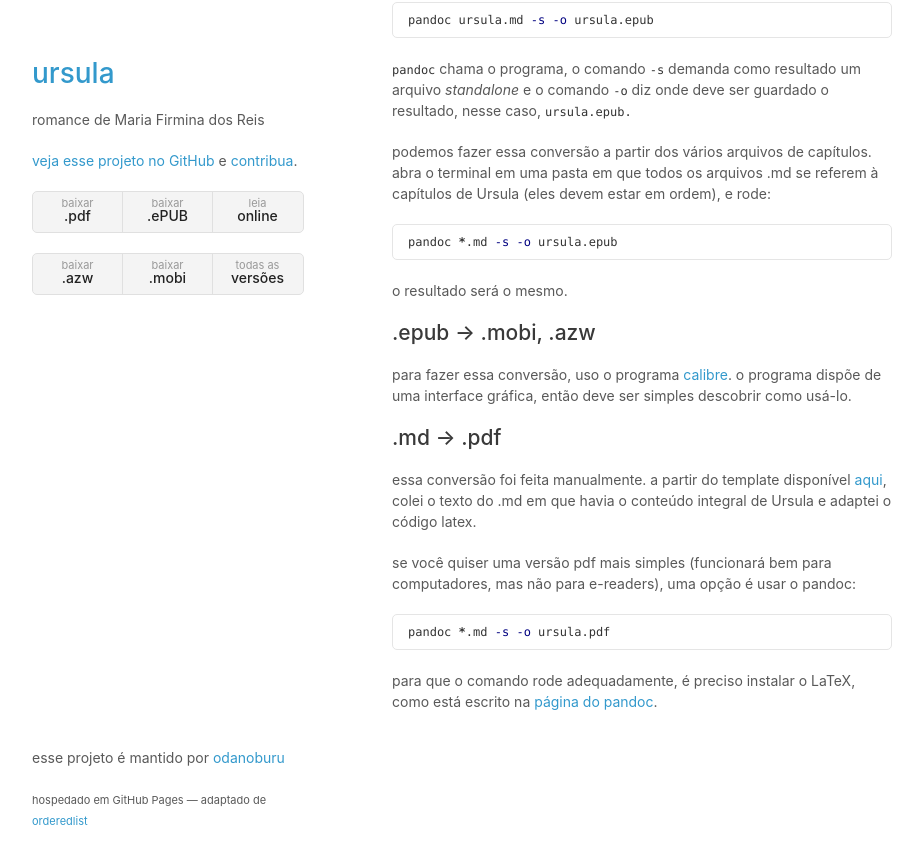
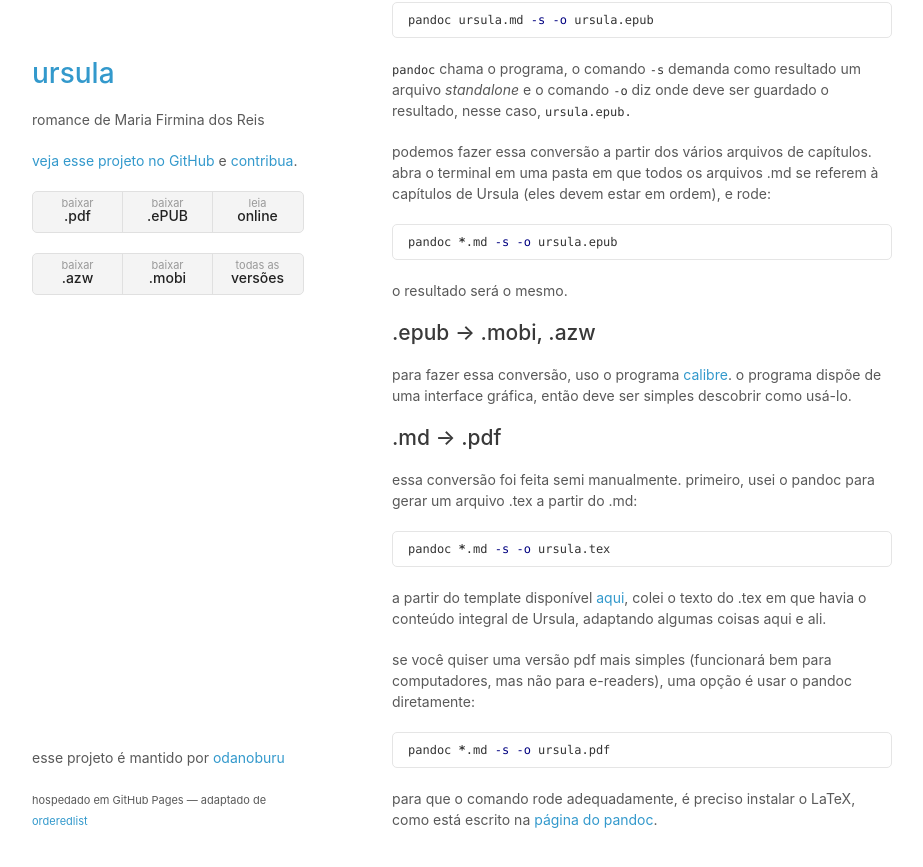
Before and after one commit to odanoburu/ursula, a Jekyll site: the page built from construir.md, in a window 1280 px wide and 900 px high, scrolled down 1536 px. Shown: the top 867 px of the window, without its empty margins (178-1101 px from the left). Built offline with Jekyll 4.4.1, drawn with Linux system fonts in a browser that asks for light colours.

Commit message:
correct .pdf conversion

````diff
--- a/construir.md
+++ b/construir.md
@@ -75,9 +75,14 @@ para fazer essa conversão, uso o programa [calibre](https://calibre-ebook.com/)
 
 ## .md -> .pdf
 
-essa conversão foi feita manualmente. a partir do template disponível [aqui](https://www.overleaf.com/docs?snip_uri=http://www.latextemplates.com/templates/books/4/ebook.zip), colei o texto do .md em que havia o conteúdo integral de Ursula e adaptei o código latex.
+essa conversão foi feita semi manualmente. primeiro, usei o pandoc para gerar um arquivo .tex a partir do .md:
 
-se você quiser uma versão pdf mais simples (funcionará bem para computadores, mas não para e-readers), uma opção é usar o pandoc:
+```bash
+pandoc *.md -s -o ursula.tex
+```
+a partir do template disponível [aqui](https://www.overleaf.com/docs?snip_uri=http://www.latextemplates.com/templates/books/4/ebook.zip), colei o texto do .tex em que havia o conteúdo integral de Ursula, adaptando algumas coisas aqui e ali.
+
+se você quiser uma versão pdf mais simples (funcionará bem para computadores, mas não para e-readers), uma opção é usar o pandoc diretamente:
 
 ```bash
 pandoc *.md -s -o ursula.pdf
````
